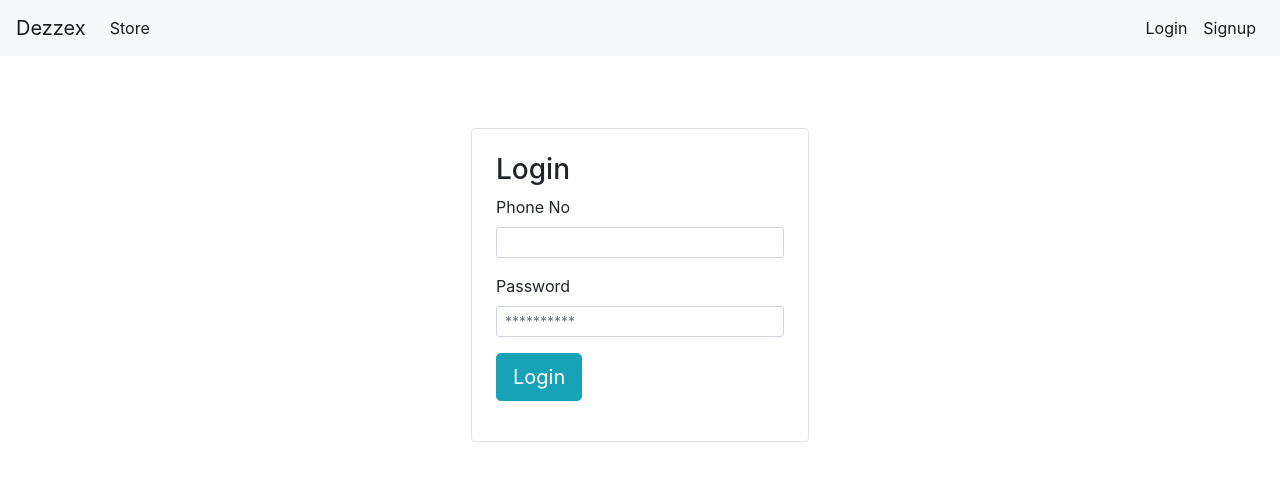
After one commit to ayushkr07/dezzex_task, a Django app: page /login in a window 1280 px wide. The commit adds this page. Shown: the top 489 px of the page. Run offline with Django 3.2, Linux system fonts and the light colour scheme; some libraries are stand-ins or nearby versions.

Commit message:
Complete Code

```diff
--- a/dezzex/settings.py
+++ b/dezzex/settings.py
@@ -123,3 +123,5 @@ USE_TZ = True
 # https://docs.djangoproject.com/en/3.0/howto/static-files/
 
 STATIC_URL = '/static/'
+MEDIA_URL = "/image/download/"
+MEDIA_ROOT = BASE_DIR
--- a/dezzex/urls.py
+++ b/dezzex/urls.py
@@ -1,7 +1,10 @@
 from django.contrib import admin
 from django.urls import path,include
+
+from django.conf.urls.static import static
+from . import settings
 
 urlpatterns = [
     path('',include('dezzex_app.urls')),
     path('admin/', admin.site.urls),
-]
+]+ static(settings.MEDIA_URL, document_root=settings.MEDIA_ROOT)
--- a/dezzex_app/admin.py
+++ b/dezzex_app/admin.py
@@ -2,3 +2,4 @@ from django.contrib import admin
 from .models import *
 
 admin.site.register(Customer)
+admin.site.register(LogFile)
--- a/dezzex_app/templates/base.html
+++ b/dezzex_app/templates/base.html
@@ -27,15 +27,18 @@
         </ul>
 
         <ul class="navbar-nav my-2 my-lg-0">
+            {% if not request.session.customer %}
             <li class="nav-item active">
-                <a class="nav-link" href="#">Login<span class="sr-only">(current)</span></a>
+                <a class="nav-link" href="{% url 'login' %}">Login<span class="sr-only">(current)</span></a>
             </li>
             <li class="nav-item active">
-                <a class="nav-link" href="#">Signup<span class="sr-only">(current)</span></a>
+                <a class="nav-link" href="{% url 'signup' %}">Signup<span class="sr-only">(current)</span></a>
             </li>
+            {% else %}
             <li class="nav-item active">
-                <a class="nav-link" href="#">Logout<span class="sr-only">(current)</span></a>
+                <a class="nav-link" href="{% url 'logout' %}">Logout<span class="sr-only">(current)</span></a>
             </li>
+            {% endif %}
         </ul>
     </div>
 </nav>
--- /dev/null
+++ b/dezzex_app/templates/login.html
@@ -0,0 +1,33 @@
+{% extends 'base.html' %}
+
+{% block content %}
+<div class="container">
+    <div class="p-4 m-4">
+        <div class="col-lg-4 mx-auto border rounded p-4 m-4">
+            <h3>Login</h3>
+            <form action="{% url 'login' %}" method="post">
+                {% if error %}
+                <div class="alert alert-danger" role="alert">
+                  <p>{{error}}</p>
+                </div>
+                {% endif %}
+                {% csrf_token %}
+                <div class="form-group">
+                    <label for="">Phone No </label>
+                    <input type="text" name="phone" value="{{value.email}}" id=""
+                    class="form-control form-control-sm" placeholder="">
+                </div>
+                <div class="form-group">
+                    <label for="">Password</label>
+                    <input type="password" name="password" id=""
+                    class="form-control form-control-sm" placeholder="**********">
+                </div>
+                <div class="form-group">
+                    <input type="submit" value="Login" class="btn btn-lg btn btn-info">
+                </div>
+            </form>
+        </div>
+    </div>
+</div>
+
+{% endblock %}
--- a/dezzex_app/templates/signup.html
+++ b/dezzex_app/templates/signup.html
@@ -40,6 +40,10 @@
                     class="form-control form-control-sm" placeholder="example@gmail.com">
                 </div>
                 <div class="form-group">
+                    <label for="">Image</label>
+                    <input type="file" name="image" id="" class="form-control form-control-sm">
+                </div>
+                <div class="form-group">
                     <label for="">Password</label>
                     <input type="password" name="password" id=""
                     class="form-control form-control-sm" placeholder="**********">
--- a/dezzex_app/urls.py
+++ b/dezzex_app/urls.py
@@ -2,6 +2,8 @@ from django.urls import path
 from .views import *
 
 urlpatterns = [
-    path('',index,name='index'),
+    path('',Index.as_view(),name='index'),
     path('signup',Signup.as_view(),name='signup'),
+    path('login',Login.as_view(),name='login'),
+    path('logout',logout,name='logout')
 ]
--- a/dezzex_app/views.py
+++ b/dezzex_app/views.py
@@ -3,11 +3,17 @@ from django.contrib.auth.hashers import make_password, check_password
 
 from django.views import View
 
-from .models import Customer
+from .models import Customer,LogFile
 
+class Index(View):
+    def get(self,request):
+        customer_id = request.session.get('customer')
+        if customer_id:
+            customer = Customer.objects.get(id=customer_id)
+            return render(request, 'index.html',{'customer' : customer})
+        else:
+            return render(request, 'index.html')
 
-def index(request):
-    return render(request,'index.html')
 
 class Signup(View):
     def get(self, request):
@@ -19,6 +25,7 @@ class Signup(View):
         phone = request.POST.get('phone')
         passport = request.POST.get('passport')
         email = request.POST.get('email')
+        image = request.POST.get('image')
         password = request.POST.get('password')
 
         # print(type(f_name),type(dob),type(phone),type(passport),type(email),type(passport))
@@ -28,6 +35,7 @@ class Signup(View):
                             phone = phone,
                             passport = passport,
                             email = email,
+                            image = image,
                             password = password)
 
         values = {
@@ -35,7 +43,8 @@ class Signup(View):
             'dob': dob,
             'phone': phone,
             'passport' : passport,
-            'email': email
+            'email': email,
+            'image':image
         }
 
         error_message = self.validateCustomer(customer)
@@ -75,3 +84,36 @@ class Signup(View):
             error_message = 'Email already exists'
 
         return error_message
+
+
+class Login(View):
+    def get(self, request):
+        return render(request, 'login.html')
+
+    def post(self, request):
+        phone = request.POST.get('phone')
+        password = request.POST.get('password')
+        # get customer by email
+        try:
+            customer = Customer.objects.get(phone=phone)
+        except:
+            customer = False
+
+        # error_message = None
+
+        if customer:
+            if check_password(password, customer.password):
+
+                request.session['customer'] = customer.id
+                LogFile.objects.create(customer=customer)
+                return redirect('index')
+            else:
+                error_message = 'Incorrect email or password'
+        else:
+            error_message = 'Incorrect email or password'
+
+        return render(request, 'login.html', {'error': error_message})
+
+def logout(request):
+    request.session.clear()
+    return redirect('login')
```
Also changed, not shown: dezzex_app/models.py (+7 -0 lines), dezzex_app/templates/index.html (+39 -1 lines), dezzex_app/migrations/0002_auto_20200725_1727.py (added), dezzex_app/migrations/0003_auto_20200725_1803.py (added), upload/customers/ayush.jpeg (added), 1 other file.
